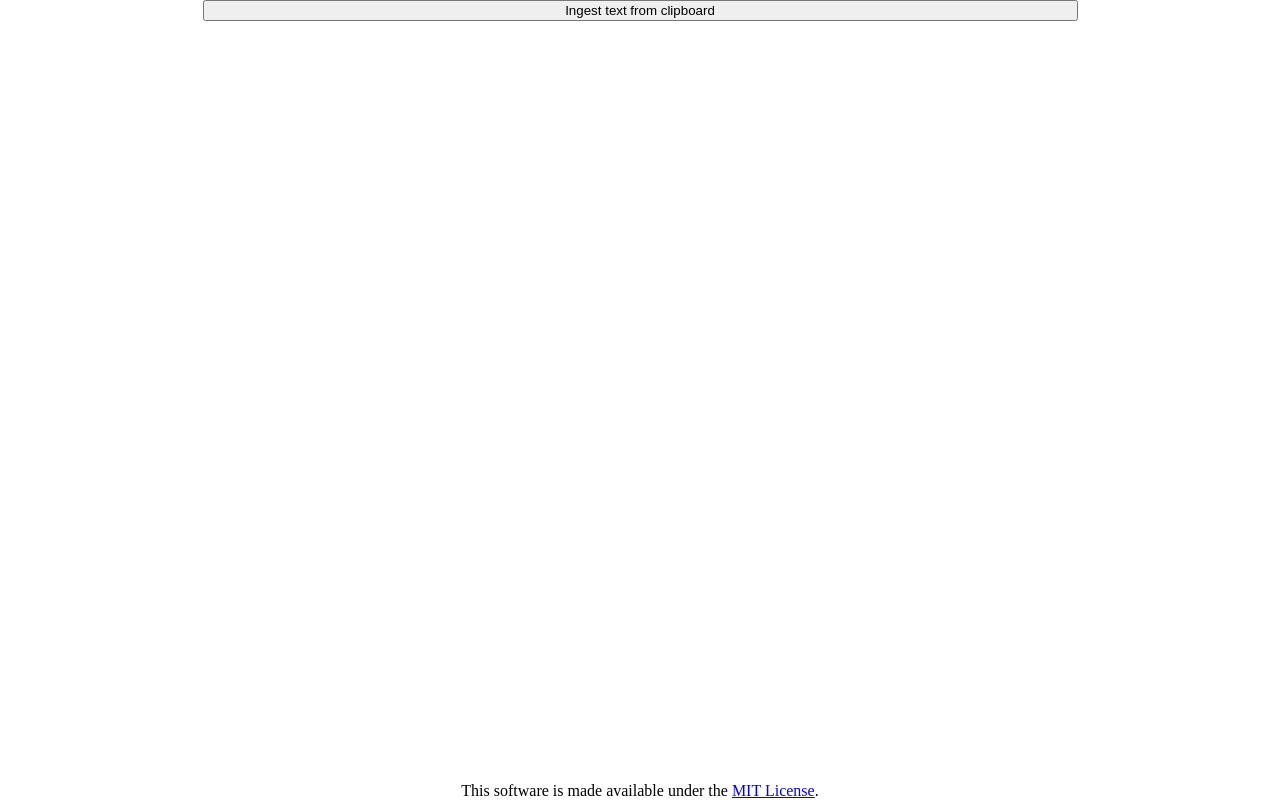
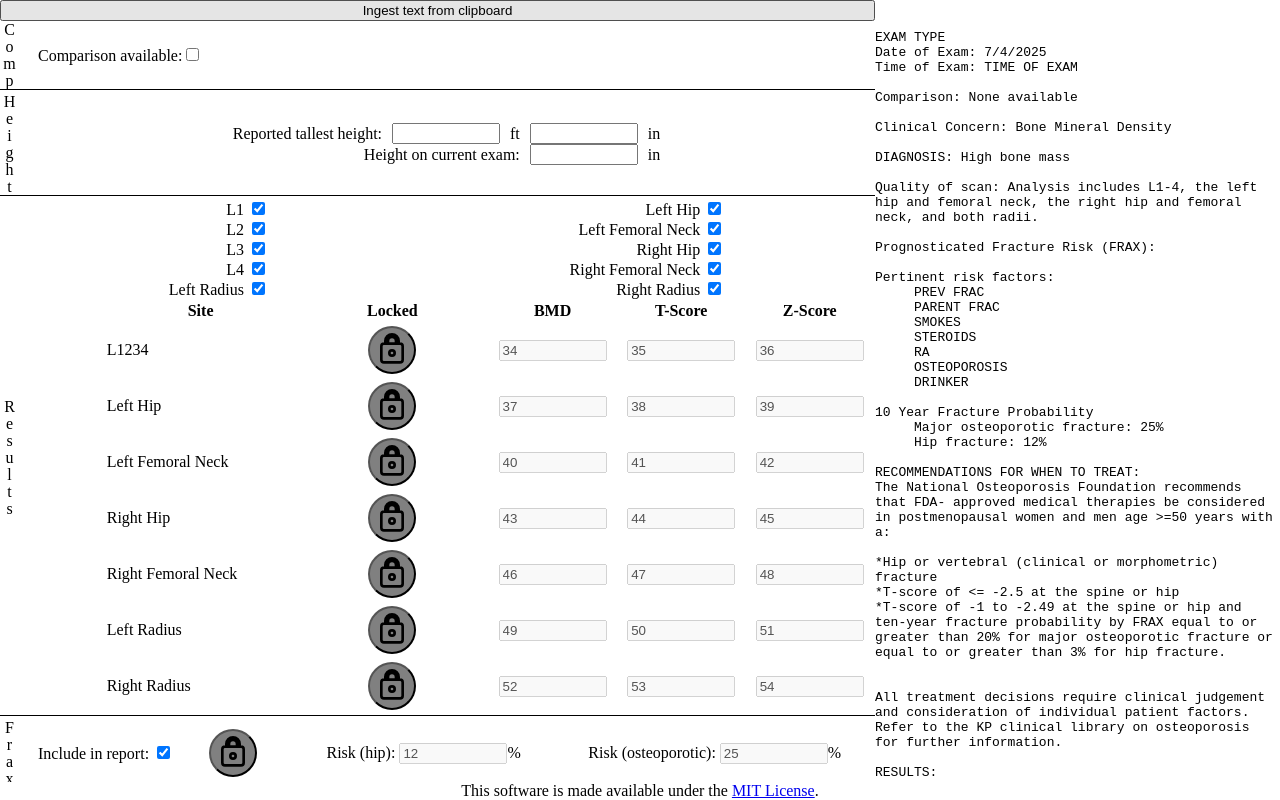
Before and after one commit to overtone1000/RadCalc, a SvelteKit app: page /DEXA in a window 1280 px wide. Built offline with nearby package versions, Linux system fonts and the light colour scheme.

Commit message:
Debugging

```diff
--- a/src/components/AscendingAorticDiameter/main.svelte
+++ b/src/components/AscendingAorticDiameter/main.svelte
@@ -27,6 +27,7 @@
     let height_units:"in"|"cm" = $state("cm");
     let AAo_diameter:number|undefined = $state(undefined);
     let sex:"man"|"woman" = $state("man");
+
     let result:Results|undefined = $state(undefined);
 
     let SelectForm:ChangeEventHandler<HTMLInputElement>=(new_input_mode:Event & { currentTarget: EventTarget & HTMLInputElement; })=>{
--- a/src/components/DEXA/dexa_measurements.svelte
+++ b/src/components/DEXA/dexa_measurements.svelte
@@ -5,7 +5,7 @@
     type Props = {
         used:boolean,
         name:string,
-        measurements:DEXA_Measurements | undefined;
+        measurements:DEXA_Measurements;
     };
     let {
         used = $bindable(),
--- a/src/components/DEXA/main.svelte
+++ b/src/components/DEXA/main.svelte
@@ -1,6 +1,6 @@
 <script lang="ts">
 	import { ingest_data, type DEXA_Ingest_Data } from "./ts/dexa/data_ingest";
-	import { empty_mandatory, init_mandatory, type DEXA_Mandatory_Manual_Data } from "./ts/dexa/manual";
+	import { empty_mandatory, FRAXExclusionReason, init_mandatory, type DEXA_Mandatory_Manual_Data } from "./ts/dexa/manual";
 	import { onMount } from "svelte";
 	import type { MouseEventHandler } from "svelte/elements";
 	import DexaMeasurements from "./dexa_measurements.svelte";
@@ -14,7 +14,8 @@
 
     let ingest:DEXA_Ingest_Data|undefined=$state(undefined);
     let mandatory:DEXA_Mandatory_Manual_Data=$state(empty_mandatory());
-    let debug_mode:boolean=$state(false);
+
+    const debug_mode:boolean=true && import.meta.env.DEV; //if in development mode, put in debug.
 
     let other_frax_reason:string=$state("");
 
@@ -27,7 +28,6 @@
                     (result)=>{
                         handle_raw_ingest(result);
                         mandatory.comparison.date="2025-06-10";
-                        debug_mode=true;
                     }
                 );
             }
@@ -216,10 +216,16 @@
                 }
 
                 if(mandatory.use_frax){
-                    if(!ingest.frax.locked || !ingest.frax.risk_of_hip_fracture || !ingest.frax.risk_of_osteoporotic_fracture){return false;}
+                    if(!ingest.frax.locked ||
+                    !Number.isFinite(ingest.frax.risk_of_hip_fracture) ||
+                    !Number.isFinite(ingest.frax.risk_of_osteoporotic_fracture)){
+                        return false;
+                    }
                 }
                 else{
-                    if(mandatory.reason_for_frax_exclusion===undefined){return false;}
+                    if(mandatory.reason_for_frax_exclusion.reason===FRAXExclusionReason.Other
+                        && mandatory.reason_for_frax_exclusion.other_text===""
+                    ){return false;}
                 }
 
                 return true;
@@ -229,6 +235,8 @@
                 return false;
             }
         }
+
+
     )
 </script>
 
@@ -320,8 +328,8 @@
                                     <DexaMeasurements used={mandatory.use_for_analysis.left_hip_neck} name="Left Femoral Neck" bind:measurements={ingest.hips.left.neck}/>
                                     <DexaMeasurements used={mandatory.use_for_analysis.right_hip_total} name="Right Hip" bind:measurements={ingest.hips.right.total}/>
                                     <DexaMeasurements used={mandatory.use_for_analysis.right_hip_neck} name="Right Femoral Neck" bind:measurements={ingest.hips.right.neck}/>
-                                    <DexaMeasurements used={mandatory.use_for_analysis.left_radius} name="Radius" bind:measurements={ingest.radii.left}/>
-                                    <DexaMeasurements used={mandatory.use_for_analysis.right_radius} name="Radius" bind:measurements={ingest.radii.right}/>
+                                    <DexaMeasurements used={mandatory.use_for_analysis.left_radius} name="Left Radius" bind:measurements={ingest.radii.left}/>
+                                    <DexaMeasurements used={mandatory.use_for_analysis.right_radius} name="Right Radius" bind:measurements={ingest.radii.right}/>
                                 </tbody>
                             </table>
                         </div>
@@ -375,11 +383,11 @@
                         {:else}
                             <div class="flexcol">
                                 <div>Reason for FRAX exclusion</div>
-                                <label>No hips<input type="radio" name="no_frax_reason" value={"The hips could not be evaluated, which precludes FRAX risk assessment."} bind:group={mandatory.reason_for_frax_exclusion}></label>
-                                <label>Less than 40 years old<input type="radio" name="no_frax_reason" value={"The patient is younger than 40 years of age, which precludes FRAX risk assessment."} bind:group={mandatory.reason_for_frax_exclusion}></label>
+                                <label>No hips<input type="radio" name="no_frax_reason" value={FRAXExclusionReason.HipsNotEvaluated} bind:group={mandatory.reason_for_frax_exclusion.reason}></label>
+                                <label>Less than 40 years old<input type="radio" name="no_frax_reason" value={FRAXExclusionReason.LessThan40YearsOld} bind:group={mandatory.reason_for_frax_exclusion.reason}></label>
                                 <div class="flexrow">
-                                    <label>Other<input type="radio" name="no_frax_reason" value={other_frax_reason} bind:group={mandatory.reason_for_frax_exclusion}></label>
-                                    <input type="text" bind:value={other_frax_reason}/>
+                                    <label>Other<input type="radio" name="no_frax_reason" value={FRAXExclusionReason.Other} bind:group={mandatory.reason_for_frax_exclusion.reason}></label>
+                                    <input type="text" bind:value={mandatory.reason_for_frax_exclusion.other_text}/>
                                 </div>
                             </div>
                         {/if}
--- a/src/components/DEXA/ts/dexa/basic_types.ts
+++ b/src/components/DEXA/ts/dexa/basic_types.ts
@@ -91,8 +91,8 @@ export const DEXA_trend_fields = [
 
 export type Hip =
 {
-    total?:DEXA_Measurements,
-    neck?:DEXA_Measurements
+    total:DEXA_Measurements,
+    neck:DEXA_Measurements
 }
 
 export type FRAX_Risk_Factors = string[];
--- a/src/components/DEXA/ts/dexa/data_ingest.ts
+++ b/src/components/DEXA/ts/dexa/data_ingest.ts
@@ -29,8 +29,8 @@ export type DEXA_Ingest_Data =
         right: Hip
     },
     radii:{
-        left?: DEXA_Measurements,
-        right?: DEXA_Measurements
+        left: DEXA_Measurements,
+        right: DEXA_Measurements
     },
     dexa_system:string,
     device_serial:string,
@@ -66,59 +66,67 @@ function import_error(message:string):Import_Result
     }
 }
 
-function valid_values_or_undefined(retval:DEXA_Measurements|DEXA_Comparison)
+function finite_number_or_undefined(input:string):number|undefined
 {
-    for(let [key, value] of Object.entries(retval))
+    let parsed=parseFloat(input);
+    if(Number.isFinite(parsed))
     {
-        if(Number.isNaN(value))
-        {
-            return undefined;
-        }
+        return parsed;
     }
-
-    return retval;
+    else
+    {
+        return undefined;
+    }
 }
 
-function get_DEXA_Measurements_from_raw_field(field_value:string|undefined):DEXA_Measurements|undefined
+function get_DEXA_Measurements_from_raw_field(field_value:string|undefined):DEXA_Measurements
 {
-    if(field_value===undefined){return undefined;}
+    const empty:DEXA_Measurements={
+        locked: false
+    };
+
+    if(field_value===undefined){return empty;}
     let subfields = field_value.split(",");
     if(subfields.length!==3){
         {
-            return undefined;
+            return empty;
         }
     }
     else {
         let retval:DEXA_Measurements = {
             locked: true,
-            bone_mineral_density: parseFloat(subfields[0]),
-            t_score: parseFloat(subfields[1]),
-            z_score: parseFloat(subfields[2])
+            bone_mineral_density: finite_number_or_undefined(subfields[0]),
+            t_score: finite_number_or_undefined(subfields[1]),
+            z_score: finite_number_or_undefined(subfields[2])
         };
 
-        return valid_values_or_undefined(retval) as DEXA_Measurements;
+        return retval;
     }
 }
 
-function get_DEXA_Comparison_from_raw_field(field_value:string|undefined):DEXA_Comparison|undefined
+function get_DEXA_Comparison_from_raw_field(field_value:string|undefined):DEXA_Comparison
 {
+    const empty:DEXA_Comparison={
+        locked: false
+    };
+
     if(field_value===undefined){
-        return undefined;
+        return empty;
     }
     let subfields = field_value.split(",");
     if(subfields.length!==2){
     {
-        return undefined;
+        return empty;
     }
     }
     else {
         let retval:DEXA_Comparison = {
             locked:true,
-            bone_mineral_density_absolute_change: parseFloat(subfields[0]),
-            bone_mineral_density_percentage_change: parseFloat(subfields[1])
+            bone_mineral_density_absolute_change: finite_number_or_undefined(subfields[0]),
+            bone_mineral_density_percentage_change: finite_number_or_undefined(subfields[1])
         };
 
-        return valid_values_or_undefined(retval) as DEXA_Comparison;
+        return retval;
     }
 }
 
--- a/src/components/DEXA/ts/dexa/generate_report.ts
+++ b/src/components/DEXA/ts/dexa/generate_report.ts
@@ -1,7 +1,7 @@
 import { newline } from "../../../globals";
 import { getSpineField, type DEXA_Comparison, type DEXA_Measurements } from "./basic_types";
 import { all_possible_newlines, type DEXA_Ingest_Data } from "./data_ingest";
-import type { DEXA_Mandatory_Manual_Data } from "./manual";
+import { getFRAXExclusionReasonText, type DEXA_Mandatory_Manual_Data } from "./manual";
 
 export const windows_newline="\r\n";
 
@@ -144,8 +144,8 @@ export function generate_report(ingest:DEXA_Ingest_Data, manual:DEXA_Mandatory_M
 
         let full_quality_section=included_sites+".";
 
-        if(!manual.use_frax && manual.reason_for_frax_exclusion){
-            full_quality_section+=" "+manual.reason_for_frax_exclusion;
+        if(!manual.use_frax){
+            full_quality_section+=" "+getFRAXExclusionReasonText(manual.reason_for_frax_exclusion);
         }
 
         retval=retval.replace("$INCLUDED_SITES$",full_quality_section);
--- a/src/components/DEXA/ts/dexa/manual.ts
+++ b/src/components/DEXA/ts/dexa/manual.ts
@@ -1,7 +1,22 @@
 import { type SpineField } from "./basic_types";
 import type { DEXA_Ingest_Data } from "./data_ingest";
 
-export type FRAX = "The hips could not be evaluated, which precludes FRAX risk assessment."|"The patient is younger than 40 years of age, which precludes FRAX risk assessment."|string|undefined;
+export enum FRAXExclusionReason {
+    LessThan40YearsOld,
+    HipsNotEvaluated,
+    Other
+}
+
+export function getFRAXExclusionReasonText(reason:{reason:FRAXExclusionReason,other_text:string})
+{
+    switch(reason.reason)
+    {
+        case FRAXExclusionReason.LessThan40YearsOld:return "The patient is younger than 40 years of age, which precludes FRAX risk assessment.";
+        case FRAXExclusionReason.HipsNotEvaluated:return "The hips could not be evaluated, which precludes FRAX risk assessment.";
+        case FRAXExclusionReason.Other:return reason.other_text;
+    }
+}
+
 export type DEXA_Mandatory_Manual_Data =
 {
     age:number,
@@ -35,7 +50,10 @@ export type DEXA_Mandatory_Manual_Data =
         radius:boolean,
     },
     use_frax:boolean,
-    reason_for_frax_exclusion:FRAX
+    reason_for_frax_exclusion:{
+        reason:FRAXExclusionReason,
+        other_text:string
+    }
 };
 
 export function empty_mandatory():DEXA_Mandatory_Manual_Data {
@@ -68,7 +86,7 @@ export function empty_mandatory():DEXA_Mandatory_Manual_Data {
             date:undefined
         },
         use_frax:true,
-        reason_for_frax_exclusion:undefined
+        reason_for_frax_exclusion:{reason:FRAXExclusionReason.Other,other_text:""}
     };
     return retval;
 };
@@ -85,43 +103,33 @@ export function init_mandatory(ingest:DEXA_Ingest_Data):DEXA_Mandatory_Manual_Da
         if(key.includes("4")){retval.use_for_analysis.L4=true;}
     }
 
-    if(ingest.hips)
+    //For hips and radii, initial lock state from ingest determines whether they should be used
+    if(ingest.hips.left.neck.locked){retval.use_for_analysis.left_hip_neck=true;}
+    if(ingest.hips.left.total.locked){retval.use_for_analysis.left_hip_total=true;}
+    if(ingest.hips.right.neck.locked){retval.use_for_analysis.right_hip_neck=true;}
+    if(ingest.hips.right.total.locked){retval.use_for_analysis.right_hip_total=true;}
+    if(ingest.radii.right.locked){retval.use_for_analysis.right_radius=true;}
+    if(ingest.radii.left.locked){retval.use_for_analysis.left_radius=true;}
+
+    if(ingest.frax.risk_of_hip_fracture!==undefined && ingest.frax.risk_of_osteoporotic_fracture!==undefined)
     {
-        if(ingest.hips.left)
-        {
-            if(ingest.hips.left.neck){retval.use_for_analysis.left_hip_neck=true;}
-            if(ingest.hips.left.total){retval.use_for_analysis.left_hip_total=true;}
-        }
-        if(ingest.hips.right)
-        {
-            if(ingest.hips.right.neck){retval.use_for_analysis.right_hip_neck=true;}
-            if(ingest.hips.right.total){retval.use_for_analysis.right_hip_total=true;}
-        }
+        retval.use_frax=true;
+    }
+    else
+    {
+        retval.use_frax=false;
     }
 
     retval.age=((new Date(ingest.date)).getTime()-(new Date(ingest.patient_dob)).getTime())/millis_per_year;
     console.debug("Calculated age is " + retval.age + " years.");
     if(retval.age<40)
     {
-        retval.use_frax=false;
-        retval.reason_for_frax_exclusion="The patient is younger than 40 years of age, which precludes FRAX risk assessment.";
+        retval.reason_for_frax_exclusion={reason:FRAXExclusionReason.LessThan40YearsOld,other_text:""}
     }
     else if(!(ingest.hips.left.neck || ingest.hips.right.neck))
     {
-        retval.use_frax=false;
-        retval.reason_for_frax_exclusion="The hips could not be evaluated, which precludes FRAX risk assessment."
+        retval.reason_for_frax_exclusion={reason:FRAXExclusionReason.HipsNotEvaluated,other_text:""}
     }
-
-    if(ingest.radii.left)
-    {
-        retval.use_for_analysis.left_radius=true;
-    }
-
-    if(ingest.radii.right)
-    {
-        retval.use_for_analysis.right_radius=true;
-    }
-
 
     if(ingest.trend)
     {
--- a/src/components/version/main.svelte
+++ b/src/components/version/main.svelte
@@ -32,6 +32,8 @@
         '☐ Volume calculator with ellipsoid, prostate, and spleen equations.',
         '☐ Data ingestion and substitution in doubling time',
         '☐ Multiple points for doubling time',
+        '☐ DEXA warning (highlight row?) if FRAX not included for no good reason',
+        '☐ DEXA warning (highlight input?) for missing values that stop report generation (heights, measurements, etc)',
     ];
 
     let considering_roadmap_entries:string[]=
```
Also changed, not shown: static/example_forms/Example_Ingest_Template.txt, 1 other file (tests, documents, lock files or other folders).
